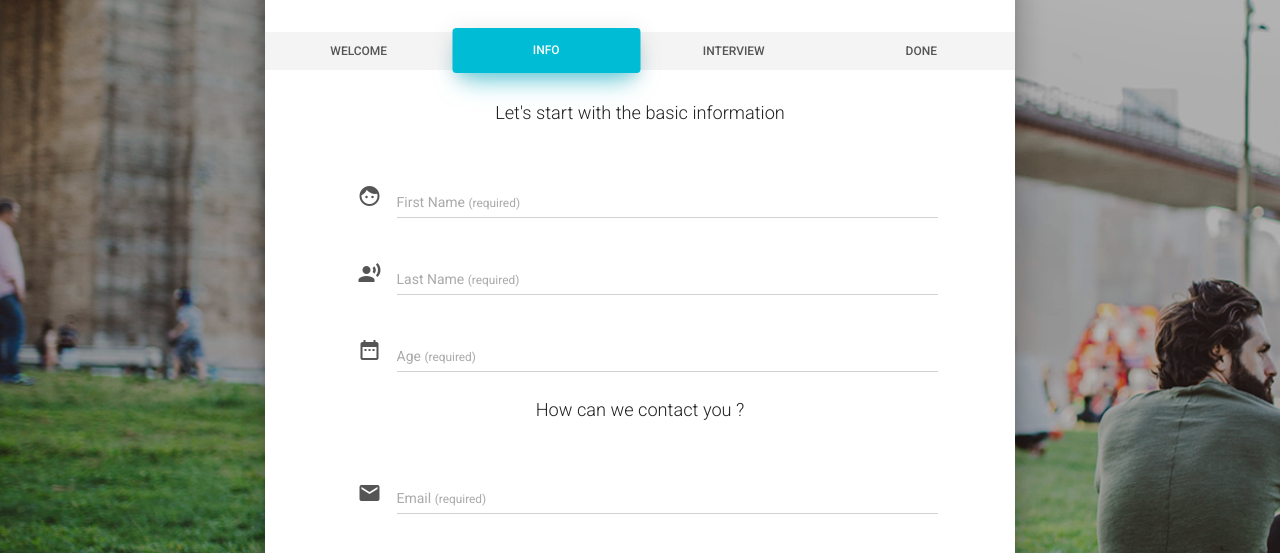
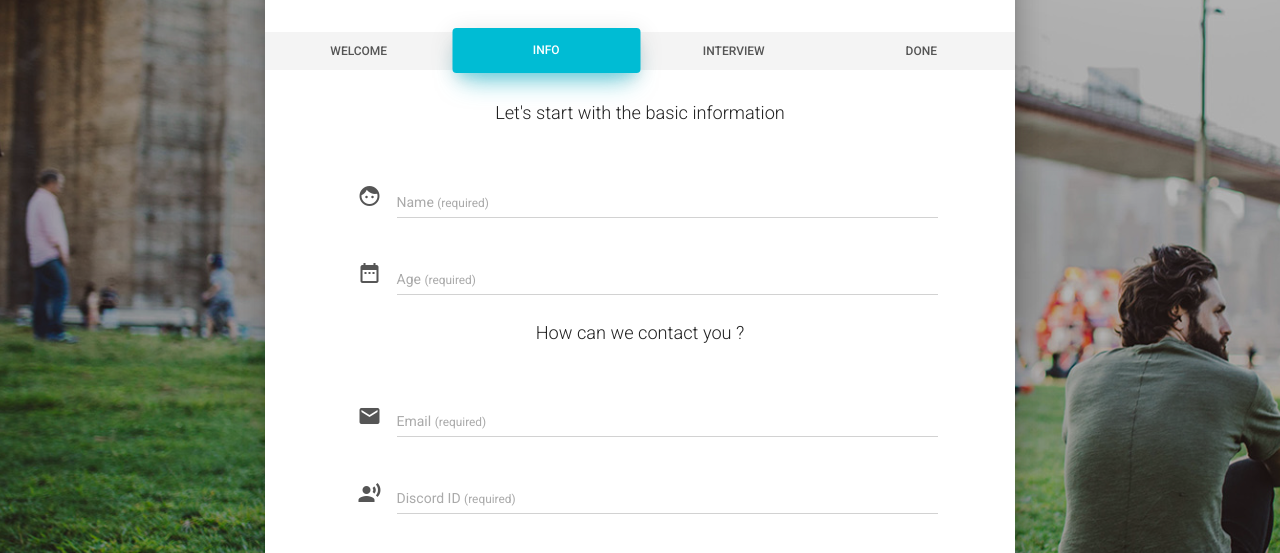
Before and after one commit to AleksaDjordjic/ForzaTruckingPreview, a plain HTML site: page New/index.html in a window 1280 px wide. Both pictures are taken after a click on the link "INFO". Shown: the part 203-756 px from the top of the page. Drawn offline with nearby package versions, Linux system fonts and the light colour scheme; files that its build step writes are made by us from their sources.

Commit message:
Another Update ....

```diff
--- a/New/index.html
+++ b/New/index.html
@@ -68,18 +68,8 @@
 														<i class="material-icons">face</i>
 													</span>
 													<div class="form-group label-floating">
-														<label class="control-label">First Name <small>(required)</small></label>
-														<input name="firstname" type="text" class="form-control">
-													</div>
-												</div>
-
-												<div class="input-group">
-													<span class="input-group-addon">
-														<i class="material-icons">record_voice_over</i>
-													</span>
-													<div class="form-group label-floating">
-														<label class="control-label">Last Name <small>(required)</small></label>
-														<input name="lastname" type="text" class="form-control">
+														<label class="control-label">Name <small>(required)</small></label>
+														<input name="name" type="text" class="form-control">
 													</div>
 												</div>
 											</div>
@@ -148,7 +138,7 @@
 													</span>
 													<div class="form-group label-floating">
 														<label class="control-label">Why would you like to join ? <small>(required, at least 150 char.)</small></label>
-														<textarea name="whyjoin" type="text" class="form-control" rows="1"></textarea>
+														<textarea name="whyjoin" type="text" class="form-control" rows="4"></textarea>
 													</div>
 												</div>
 
@@ -175,7 +165,7 @@
 									<div class="tab-pane" id="done">
 										<div class="row">
 											<h4 class="info-text">You're done</h4>
-											<p class="col-sm-offset-1 col-sm-10" style="text-align: center;">Thanks, you will receive an email within 10 working hours.<br/>
+											<p class="col-sm-offset-1 col-sm-10" style="text-align: center;">Thanks, click "Finish" and you will receive an email within 10 working hours.<br/>
 											Good Luck !</p>
 										</div>
 									</div>
--- a/New/js/material-bootstrap-wizard.js
+++ b/New/js/material-bootstrap-wizard.js
@@ -29,11 +29,7 @@ $(document).ready(function(){
     // Code for the Validator
     var $validator = $('.wizard-card form').validate({
 		  rules: {
-		    firstname: {
-		      required: true,
-		      minlength: 3
-		    },
-		    lastname: {
+		    name: {
 		      required: true,
 		      minlength: 3
 		    },
```
